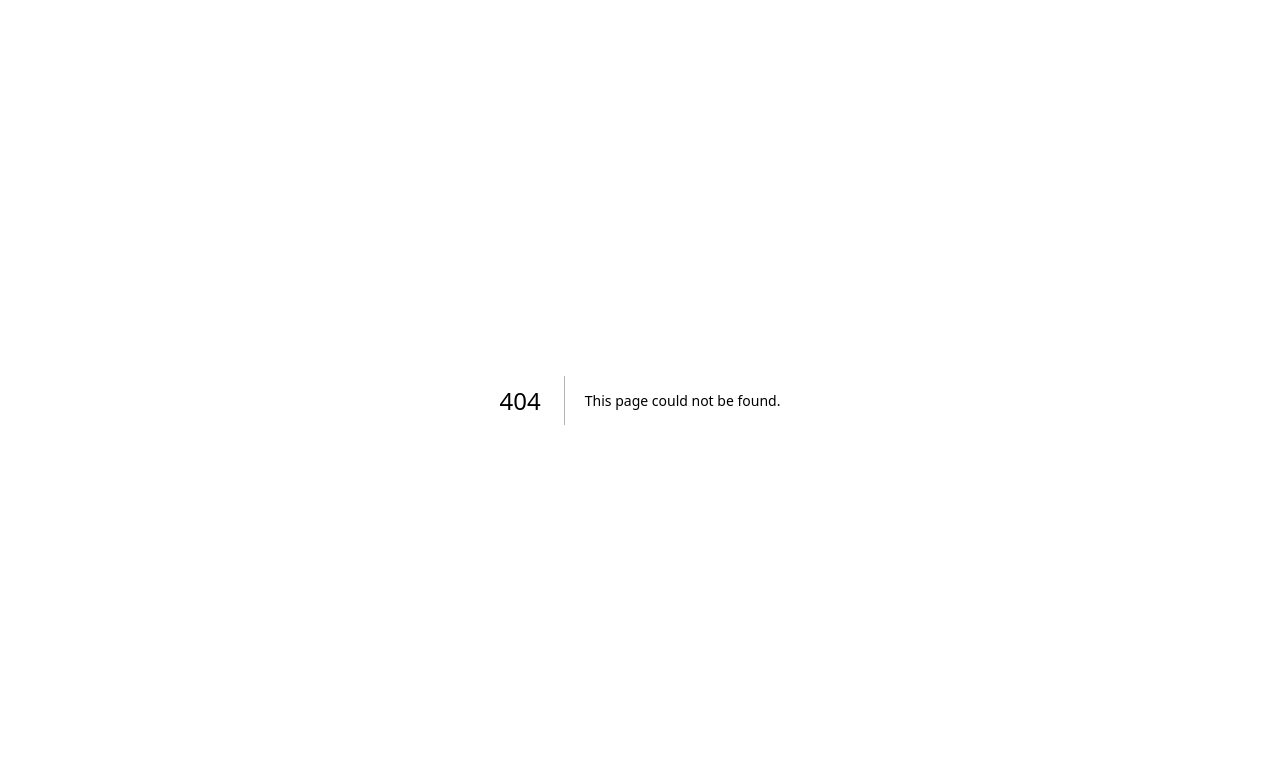
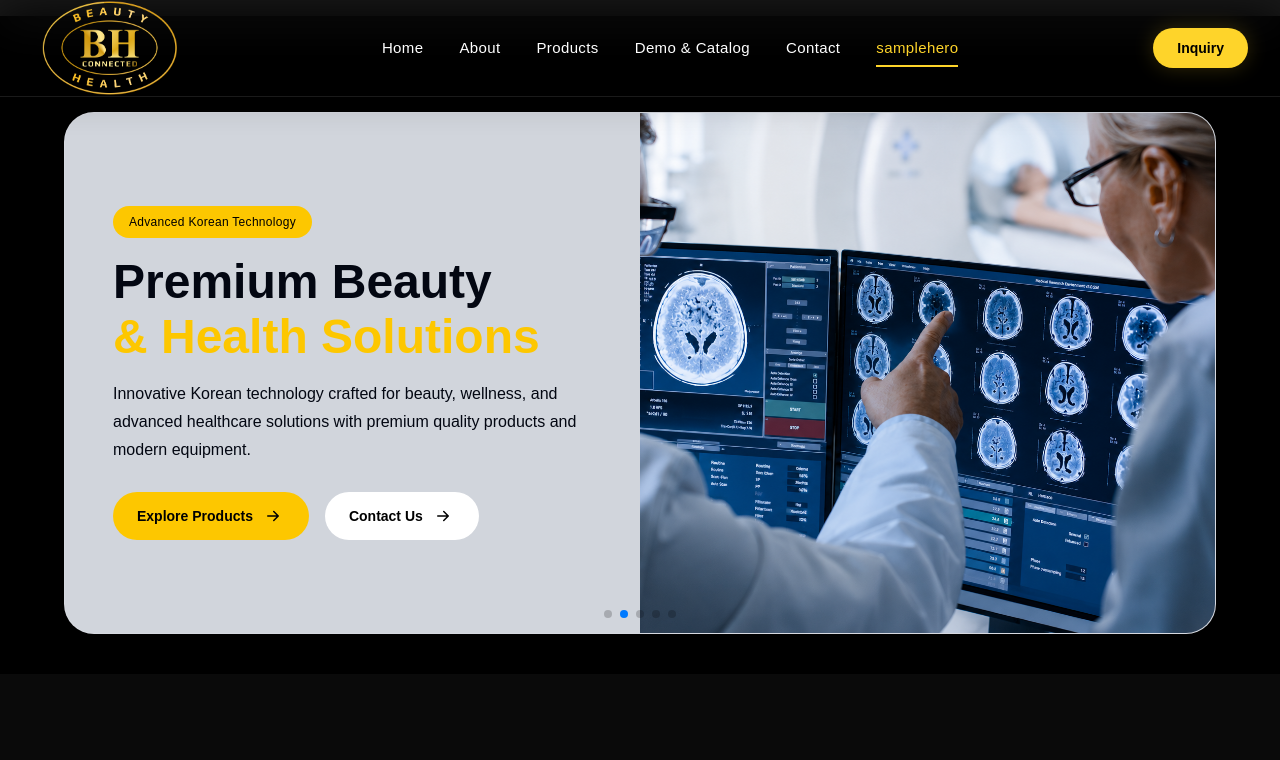
Before and after one commit to sritechbees/bhconnectproject, a Next.js app: page /samplehero/herosection in a window 1280 px wide. Before the commit this address had no page. Shown: the top 760 px of the page. Built offline with nearby package versions, Linux system fonts and the light colour scheme.

Commit message:
sample hero

```diff
--- a/src/common/herosection.tsx
+++ b/src/common/herosection.tsx
@@ -1,8 +1,11 @@
 "use client";
 
 import Image from "next/image";
+import Link from "next/link";
+
 import { Swiper, SwiperSlide } from "swiper/react";
 import { Pagination, Autoplay } from "swiper/modules";
+
 import { BsArrowRightShort } from "react-icons/bs";
 
 import "swiper/css";
@@ -21,18 +24,36 @@ const slides = [
   {
     image: "/home/home4.png",
   },
+  {
+    image: "/home/home5.png",
+  },
 ];
 
 export default function Herosection() {
   return (
-    <section className="w-full h-[550px] bg-black mt-20 py-8  px-4 sm:px-6 lg:px-10 overflow-hidden">
-      <div className="max-w-7xl mx-auto bg-gray-300 border border-white/10 rounded-[28px] overflow-hidden shadow-2xl">
+    <section className="w-full bg-black mt-4 pt-24 pb-10 px-4 sm:px-6 lg:px-8 overflow-hidden">
+
+      {/* MAIN CONTAINER */}
+
+      <div
+        className="
+          max-w-6xl
+          mx-auto
+          rounded-[24px]
+          sm:rounded-[30px]
+          overflow-hidden
+          border
+          border-white/10
+          bg-gray-300
+          shadow-[0_10px_50px_rgba(0,0,0,0.4)]
+        "
+      >
         <Swiper
           slidesPerView={1}
           loop={true}
           speed={1000}
           autoplay={{
-            delay: 3000,
+            delay: 3500,
             disableOnInteraction: false,
           }}
           pagination={{
@@ -43,62 +64,206 @@ export default function Herosection() {
         >
           {slides.map((slide, index) => (
             <SwiperSlide key={index}>
-              <div className="grid grid-cols-1 lg:grid-cols-2 items-center ">
 
+              <div className="grid grid-cols-1 lg:grid-cols-2 items-center">
+
+                {/* ================================================= */}
                 {/* LEFT SIDE CONTENT */}
-                <div className="px-5 sm:px-10 lg:px-14 py-14 lg:py-0 text-white order-2 lg:order-1">
+                {/* ================================================= */}
 
-                  <p className="inline-block bg-yellow-400 text-black font-medium px-4 py-2 rounded-full text-[11px] sm:text-xs mb-5">
+                <div
+                  className="
+                    flex
+                    flex-col
+                    justify-center
+                    h-full
+                    px-5
+                    sm:px-8
+                    md:px-10
+                    lg:px-12
+                    py-12
+                    sm:py-14
+                    lg:py-16
+                    order-2
+                    lg:order-1
+                  "
+                >
+                  {/* TAG */}
+
+                  <div>
+                    <p
+                      className="
+                        inline-flex
+                        items-center
+                        bg-yellow-400
+                        text-black
+                        font-medium
+                        px-4
+                        py-2
+                        rounded-full
+                        text-[10px]
+                        sm:text-xs
+                        tracking-wide
+                        mb-4
+                      "
+                    >
                       Advanced Korean Technology
                     </p>
+                  </div>
 
-                  <h1 className="text-3xl sm:text-4xl lg:text-5xl text-gray-950 font-bold leading-[1.2] mb-5">
+                  {/* TITLE */}
+
+                  <h1
+                    className="
+                      text-[28px]
+                      sm:text-[36px]
+                      md:text-[42px]
+                      lg:text-[48px]
+                      font-bold
+                      leading-[1.15]
+                      text-gray-950
+                      mb-4
+                    "
+                  >
                     Premium Beauty
+
                     <br />
+
                     <span className="text-yellow-400">
                       & Health Solutions
                     </span>
                   </h1>
 
-                  <p className="text-sm sm:text-base text-gray-950 leading-7 mb-8 max-w-lg">
+                  {/* DESCRIPTION */}
+
+                  <p
+                    className="
+                      text-sm
+                      sm:text-[15px]
+                      md:text-base
+                      text-gray-950
+                      leading-7
+                      max-w-xl
+                      mb-7
+                    "
+                  >
                     Innovative Korean technology crafted for beauty,
                     wellness, and advanced healthcare solutions with
                     premium quality products and modern equipment.
                   </p>
 
                   {/* BUTTONS */}
+
                   <div className="flex flex-col sm:flex-row gap-4">
 
-                    <button className="group bg-yellow-400 hover:bg-white text-black px-6 py-3 rounded-full text-sm font-semibold flex items-center justify-center gap-2 transition-all duration-300">
+                    {/* BUTTON 1 */}
+
+                    <Link href="/products/productpage">
+                      <button
+                        className="
+                          group
+                          bg-yellow-400
+                          hover:bg-white
+                          text-black
+                          px-6
+                          py-3
+                          rounded-full
+                          text-sm
+                          font-semibold
+                          flex
+                          items-center
+                          justify-center
+                          gap-2
+                          transition-all
+                          duration-300
+                          hover:scale-105
+                        "
+                      >
                         Explore Products
-                      <BsArrowRightShort className="text-2xl group-hover:translate-x-1 transition-transform duration-300" />
+
+                        <BsArrowRightShort
+                          className="
+                            text-2xl
+                            group-hover:translate-x-1
+                            transition-transform
+                            duration-300
+                          "
+                        />
                       </button>
+                    </Link>
 
-                    <button className="group border border-white hover:bg-white hover:text-black text-white px-6 py-3 rounded-full text-sm font-semibold flex items-center justify-center gap-2 transition-all duration-300">
+                    {/* BUTTON 2 */}
+
+                    <Link href="/contact/contactsection">
+                      <button
+                        className="
+                          group
+                          bg-white
+                          hover:bg-yellow-400
+                          text-black
+                          px-6
+                          py-3
+                          rounded-full
+                          text-sm
+                          font-semibold
+                          flex
+                          items-center
+                          justify-center
+                          gap-2
+                          transition-all
+                          duration-300
+                        "
+                      >
                         Contact Us
-                      <BsArrowRightShort className="text-2xl group-hover:translate-x-1 transition-transform duration-300" />
+
+                        <BsArrowRightShort
+                          className="
+                            text-2xl
+                            group-hover:translate-x-1
+                            transition-transform
+                            duration-300
+                          "
+                        />
                       </button>
+                    </Link>
 
                   </div>
                 </div>
 
+                {/* ================================================= */}
                 {/* RIGHT SIDE IMAGE */}
-                <div className="relative h-[280px] sm:h-[380px] md:h-[480px] lg:h-[620px] w-full order-1 lg:order-2 overflow-hidden">
+                {/* ================================================= */}
 
-                  {/* Background Glow */}
-                  <div className="absolute inset-0 flex items-center justify-center">
-                    <div className="w-[220px] h-[220px] sm:w-[300px] sm:h-[300px] bg-yellow-400/20 blur-3xl rounded-full"></div>
-                  </div>
+                <div
+                  className="
+                    relative
+                    h-[260px]
+                    sm:h-[350px]
+                    md:h-[420px]
+                    lg:h-[520px]
+                    w-full
+                    order-1
+                    lg:order-2
+                    overflow-hidden
+                  "
+                >
+                  {/* IMAGE */}
 
                   <Image
                     src={slide.image}
                     alt={`Slide ${index + 1}`}
                     fill
                     priority
-                    className="object-fill object-center"
+                    className="
+                      object-cover
+                      object-center
+                    "
                   />
+
+                  {/* DARK OVERLAY */}
+
+                  <div className="absolute inset-0"></div>
                 </div>
-
               </div>
             </SwiperSlide>
           ))}
--- a/src/layout/header.tsx
+++ b/src/layout/header.tsx
@@ -18,6 +18,7 @@ export default function Header() {
     { name: "Products", href: "/products/productpage" },
     { name: "Demo & Catalog", href: "/democatalog/democatalogpage" },
     { name: "Contact", href: "/contact/contactsection" },
+     { name: "samplehero", href: "/samplehero/herosection" },
   ];
 
   // =========================================
--- /dev/null
+++ b/src/pages/samplehero/herosection.tsx
@@ -0,0 +1,15 @@
+import Herosection from '@/common/herosection'
+import App_layout from '@/layout/app_layout'
+import React from 'react'
+
+function herosection() {
+  return (
+    <div>
+        <App_layout>
+       <Herosection/>
+       </App_layout>
+        </div>
+  )
+}
+
+export default herosection
```
Lines whose indentation alone changed are shown as unchanged.
